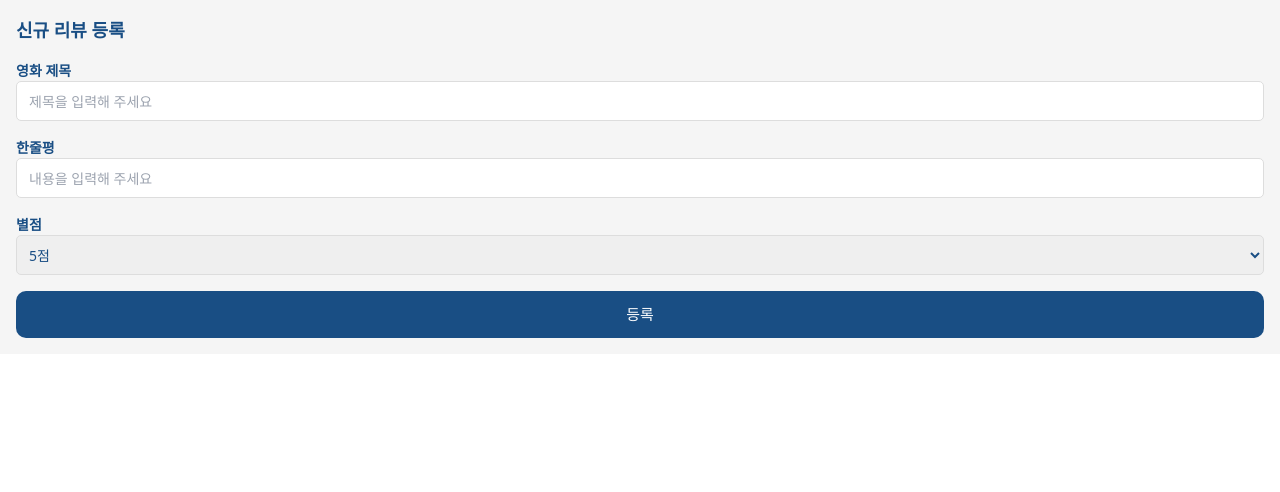
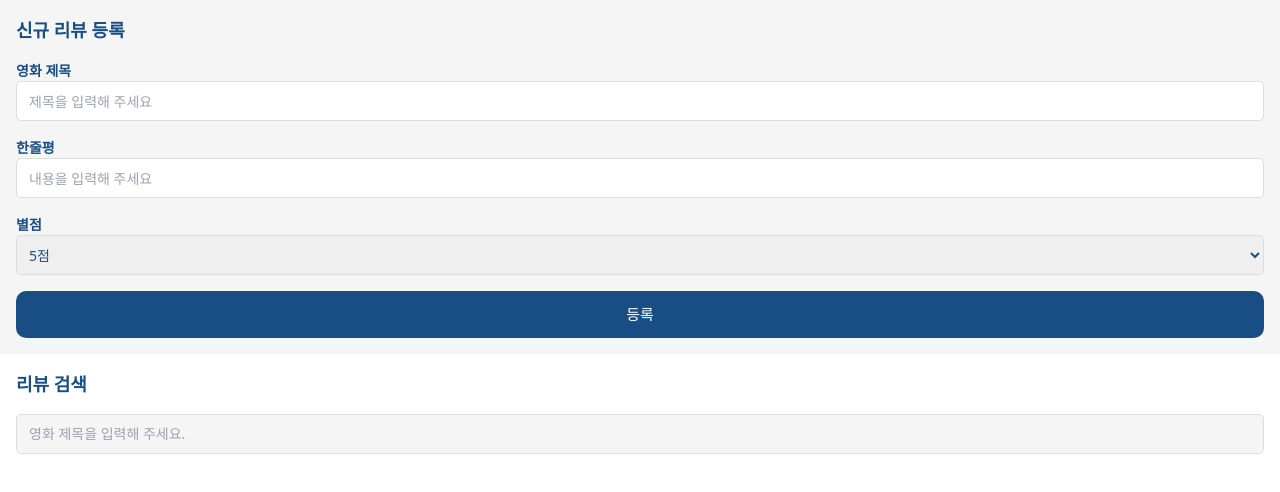
Before and after one commit to brightchul/illuminarean-assignment, a Next.js app: page / in a window 1280 px wide. Shown: the top 492 px of the page. Built offline with nearby package versions, Linux system fonts and the light colour scheme.

Commit message:
feat: add ReviewSearch

```diff
--- /dev/null
+++ b/src/components/ReviewSearch/index.tsx
@@ -0,0 +1,33 @@
+import { useState } from "react";
+
+export default function ReviewSearch() {
+  const [activeSearch, setActiveSearch] = useState(false);
+
+  return (
+    <section
+      className={`flex flex-col gap-4 p-4 ${
+        activeSearch ? "fixed top-0 w-full h-full bg-white" : ""
+      }`}
+    >
+      <h2 className="text-lg font-bold text-[#194e84]">
+        {activeSearch && (
+          <button
+            className="hover:text-sky-400"
+            onClick={() => setActiveSearch(false)}
+          >
+            ◀
+          </button>
+        )}
+        리뷰 검색
+      </h2>
+      <div className="flex flex-col">
+        <input
+          className="h-[40px] rounded-[5px] p-3 border border-solid border-[#ddd] bg-[#f5f5f5]"
+          type="text"
+          onFocus={() => setActiveSearch(true)}
+          placeholder="영화 제목을 입력해 주세요."
+        />
+      </div>
+    </section>
+  );
+}
--- a/src/pages/index.tsx
+++ b/src/pages/index.tsx
@@ -14,6 +14,7 @@ export default function Home() {
       </Head>
       <main>
         <ReviewNew />
+        <ReviewSearch />
       </main>
     </>
   );
```
